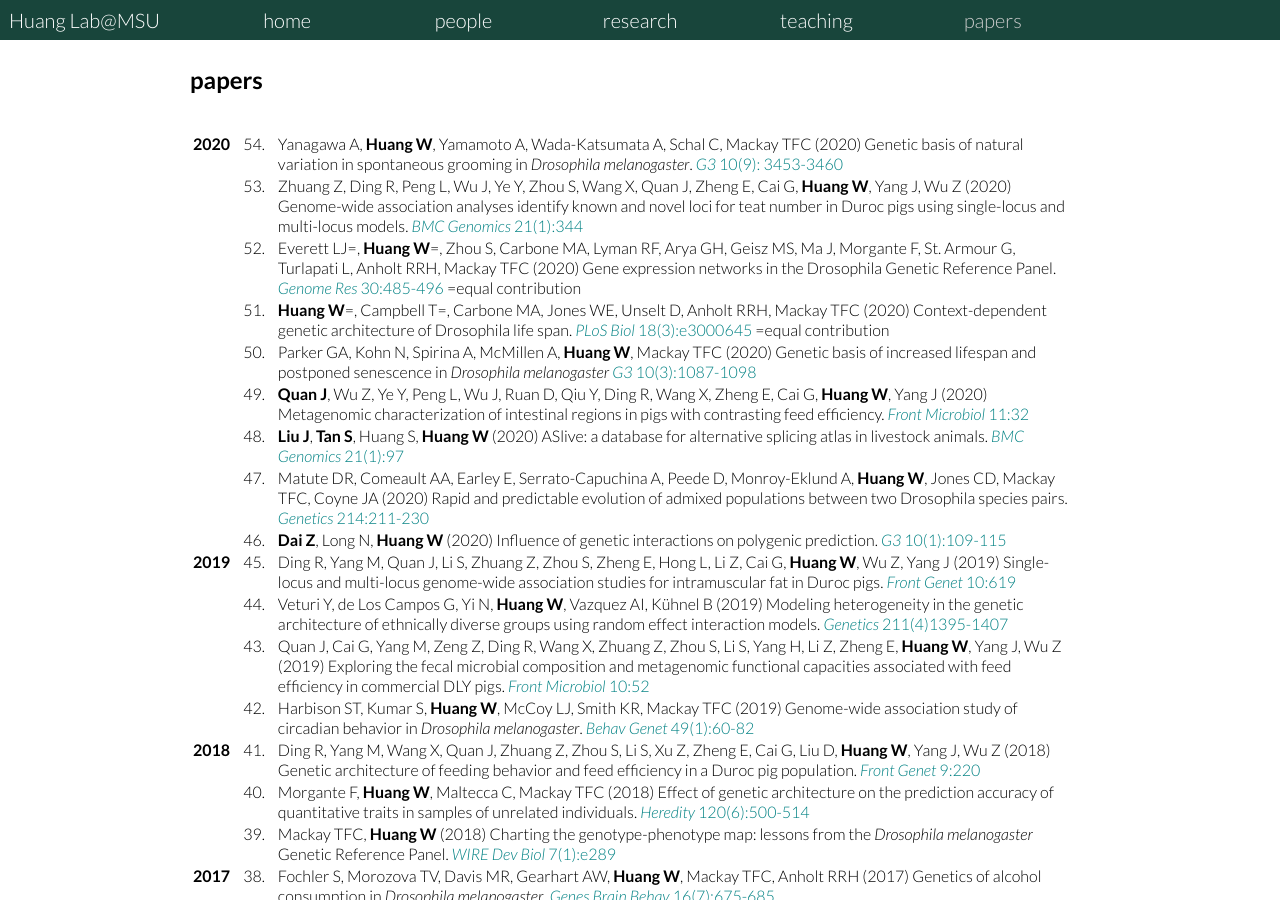
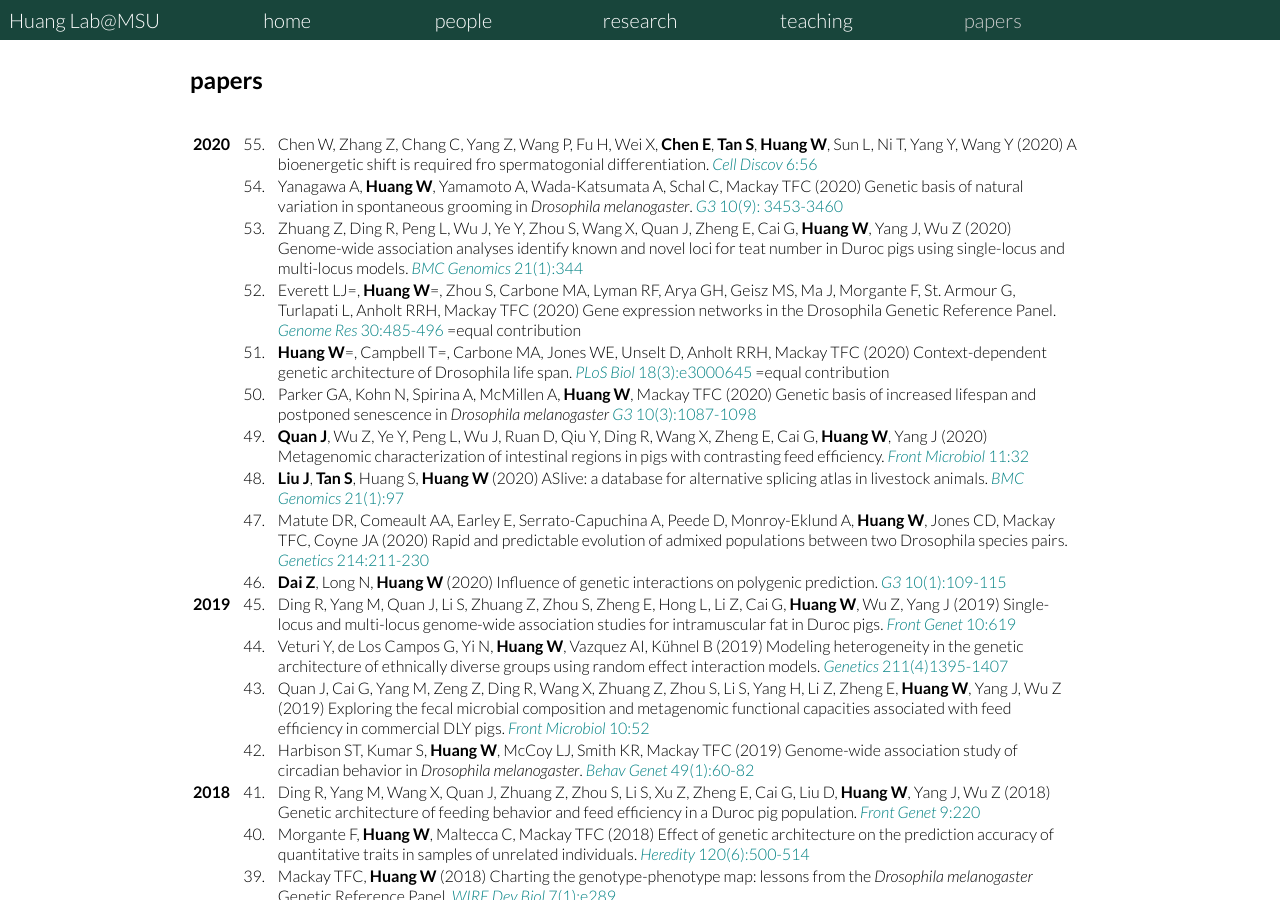
Before and after one commit to qgg-lab/qgg-lab.github.io, a Jekyll site: the page built from _pages/publications.md, in a window 1280 px wide and 900 px high. Built offline with Jekyll 4.4.1, drawn with Linux system fonts in a browser that asks for light colours; some web fonts are replaced.

Commit message:
add paper

```diff
--- a/_pages/publications.md
+++ b/_pages/publications.md
@@ -9,7 +9,8 @@ active: publications
 
 | | | |
 |--|--:|--|
-| <b>2020</b> | 54. | Yanagawa A, <b>Huang W</b>, Yamamoto A, Wada-Katsumata A, Schal C, Mackay TFC (2020) Genetic basis of natural variation in spontaneous grooming in <i>Drosophila melanogaster</i>. <a href="https://pubmed.ncbi.nlm.nih.gov/32727922" target="blank"><i>G3</i> 10(9): 3453-3460</a> |
+| <b>2020</b> | 55. | Chen W, Zhang Z, Chang C, Yang Z, Wang P, Fu H, Wei X, <b>Chen E</b>, <b>Tan S</b>, <b>Huang W</b>, Sun L, Ni T, Yang Y, Wang Y (2020) A bioenergetic shift is required fro spermatogonial differentiation. <a href="https://pubmed.ncbi.nlm.nih.gov/32864161" target="blank"><i>Cell Discov</i> 6:56</a> |
+| | 54. | Yanagawa A, <b>Huang W</b>, Yamamoto A, Wada-Katsumata A, Schal C, Mackay TFC (2020) Genetic basis of natural variation in spontaneous grooming in <i>Drosophila melanogaster</i>. <a href="https://pubmed.ncbi.nlm.nih.gov/32727922" target="blank"><i>G3</i> 10(9): 3453-3460</a> |
 | | 53. | Zhuang Z, Ding R, Peng L, Wu J, Ye Y, Zhou S, Wang X, Quan J, Zheng E, Cai G, <b>Huang W</b>, Yang J, Wu Z (2020) Genome-wide association analyses identify known and novel loci for teat number in Duroc pigs using single-locus and multi-locus models. <a href="https://pubmed.ncbi.nlm.nih.gov/32380955" target="blank"><i>BMC Genomics</i> 21(1):344 </a> |
 | | 52. | Everett LJ=, <b>Huang W</b>=, Zhou S, Carbone MA, Lyman RF, Arya GH, Geisz MS, Ma J, Morgante F,  St. Armour G, Turlapati L, Anholt RRH, Mackay TFC (2020) Gene expression networks in the Drosophila Genetic Reference Panel. <a href="https://pubmed.ncbi.nlm.nih.gov/32144088" target="blank"><i>Genome Res</i> 30:485-496</a> =equal contribution |
 | | 51. | <b>Huang W</b>=, Campbell T=, Carbone MA, Jones WE, Unselt D, Anholt RRH, Mackay TFC (2020) Context-dependent genetic architecture of Drosophila life span. <a href="https://pubmed.ncbi.nlm.nih.gov/32134916" target="blank"><i>PLoS Biol</i> 18(3):e3000645</a> =equal contribution |
```
